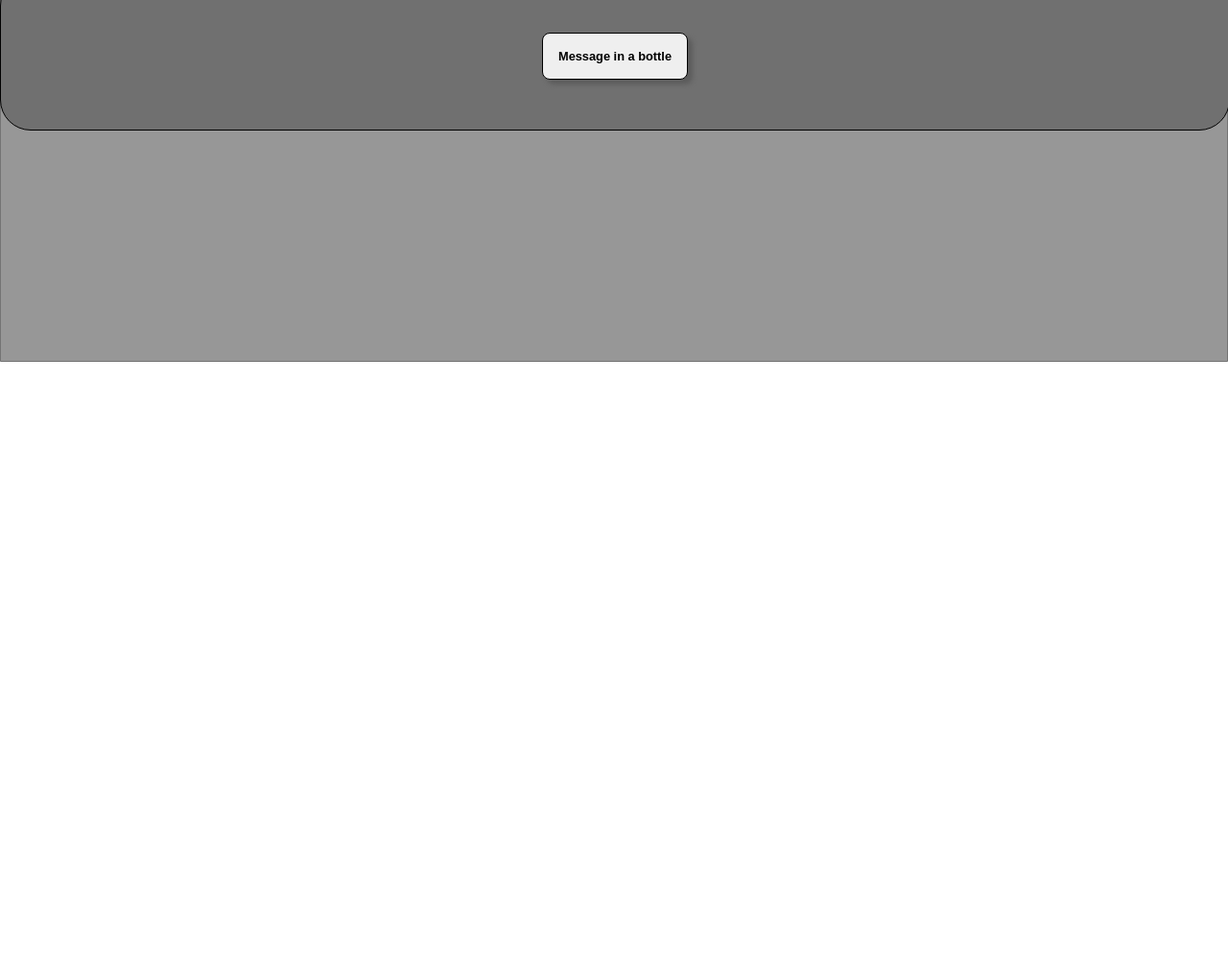
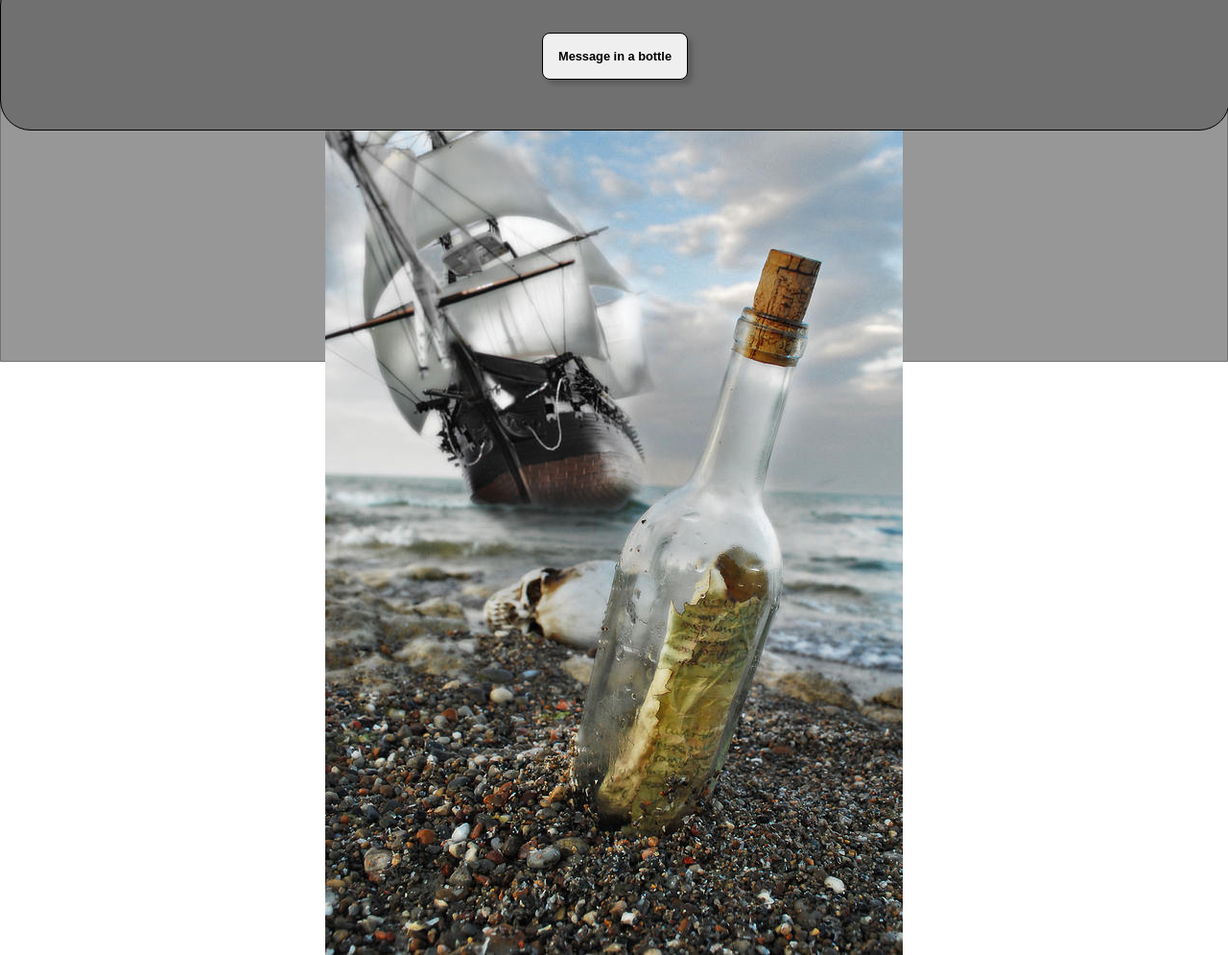
Before and after one commit to JamesAARobertson/bottledCourage, a website: page public/index.html in a window 1280 px wide. Shown: the part 664-1659 px from the top of the page at 96% size. Before the commit the page ends 1041 px from the top, so only its background shows below. Drawn offline with Linux system fonts and the light colour scheme; no server answers; files whose address does not match are found by name.

Commit message:
bottle image in assets as jpg

```diff
--- a/public/index.html
+++ b/public/index.html
@@ -28,6 +28,7 @@
 
     </section>
 
+    <img src="assets\bottle.jpg" alt="bottleimage">
         <!-- div for send button to be appended to -->
         <div id="send-message-div">
             <!-- <button type="submit" id="send-message-button">Send</button> -->
```
Also changed, not shown: assets/bottle.jpg (added). Lines whose indentation alone changed are shown as unchanged.
